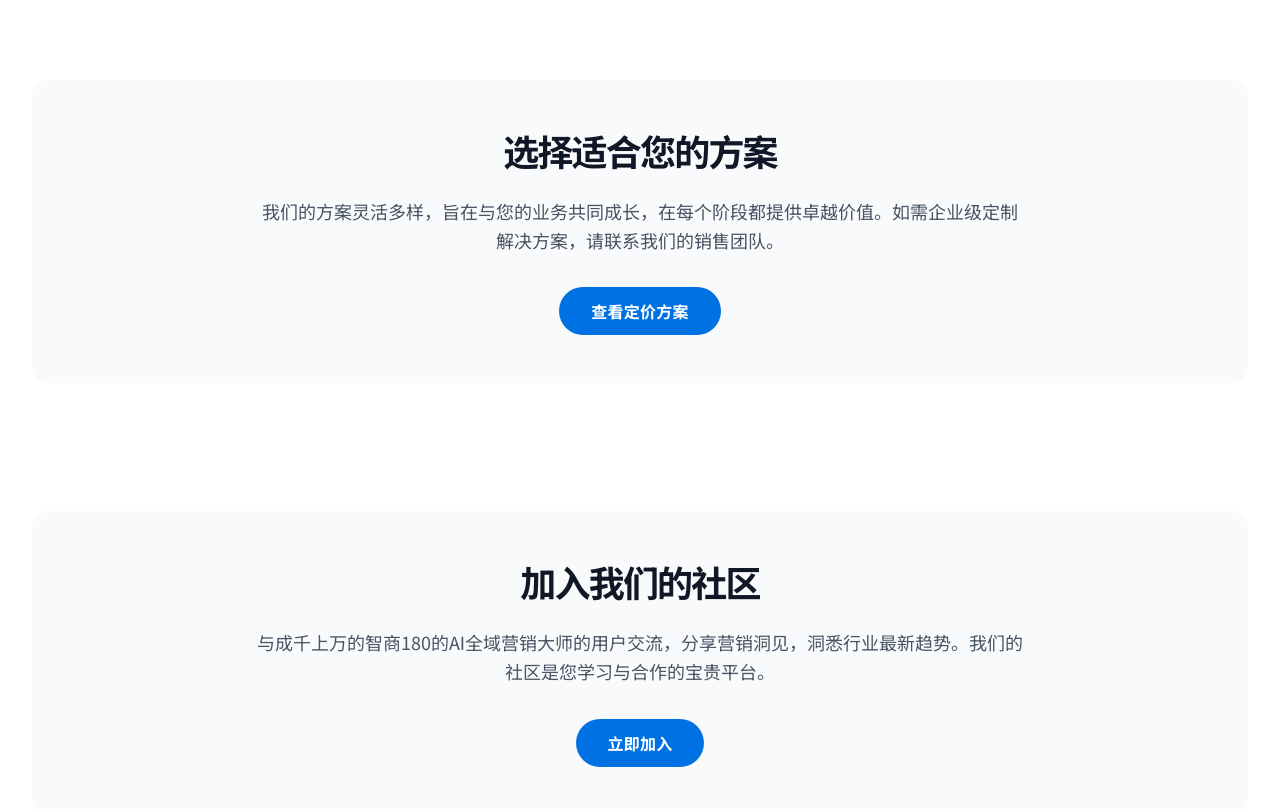
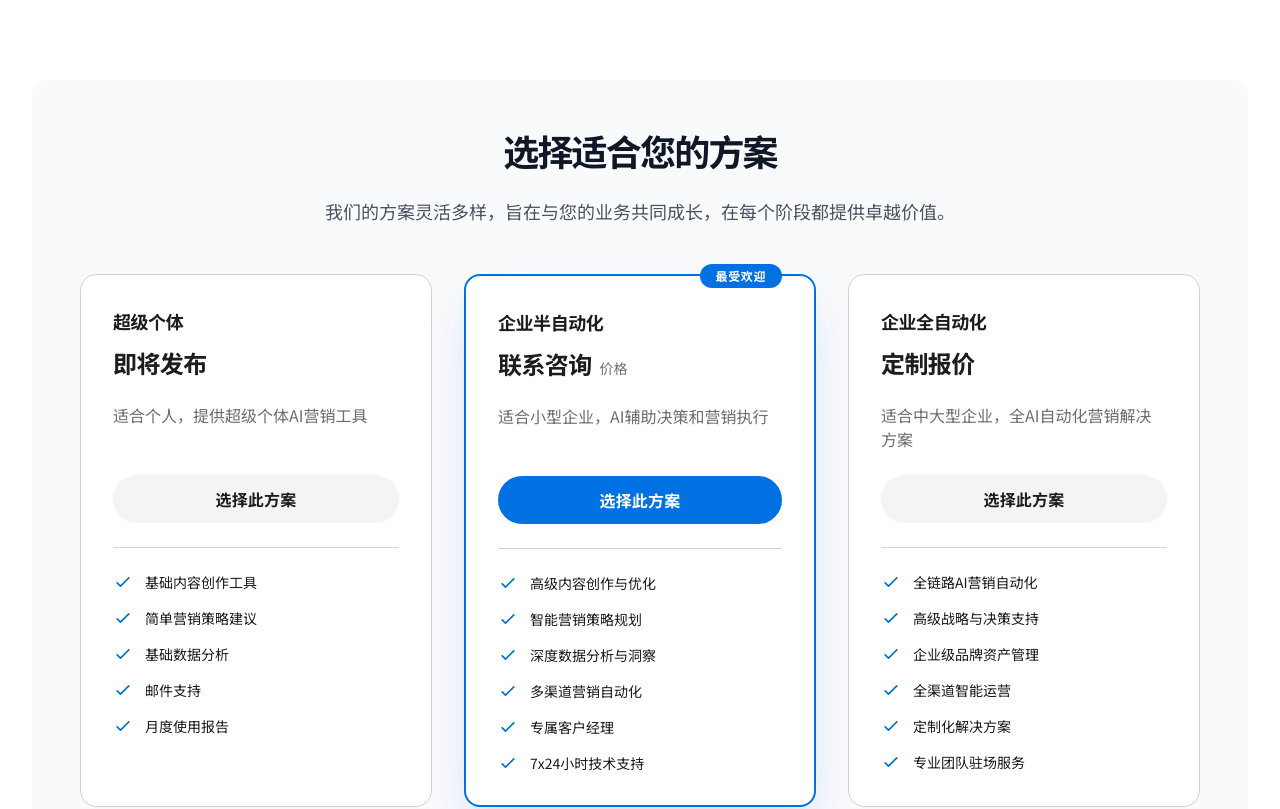
Before and after one commit to WeDAOLabs/xiaodashi-web, a Next.js app in the folder frontend/: page / in a window 1280 px wide. Shown: the part 3460-4269 px from the top of the page. Built offline with nearby package versions, Linux system fonts and the light colour scheme; a web font is replaced by a local one.

Commit message:
调整首页方案

```diff
--- a/frontend/app/components/Pricing.tsx
+++ b/frontend/app/components/Pricing.tsx
@@ -1,17 +1,78 @@
-import { Button } from '@/app/components/ui/Button';
+'use client';
 
-const Pricing = () => (
-  <section className="rounded-2xl bg-gray-50 p-8 text-center sm:p-12">
+import PlanCard, { type PlanProps } from '@/app/components/pricing/PlanCard';
+import { useState } from 'react';
+import ContactSalesModal from './ContactSalesModal';
+
+const Pricing = () => {
+  const [isModalOpen, setIsModalOpen] = useState(false);
+  const plans: PlanProps[] = [
+    {
+      name: '超级个体',
+      price: '即将发布',
+      period: '',
+      description: '适合个人，提供超级个体AI营销工具',
+      features: [
+        '基础内容创作工具',
+        '简单营销策略建议',
+        '基础数据分析',
+        '邮件支持',
+        '月度使用报告'
+      ]
+    },
+    {
+      name: '企业半自动化',
+      price: '联系咨询',
+      period: '价格',
+      description: '适合小型企业，AI辅助决策和营销执行',
+      features: [
+        '高级内容创作与优化',
+        '智能营销策略规划',
+        '深度数据分析与洞察',
+        '多渠道营销自动化',
+        '专属客户经理',
+        '7x24小时技术支持'
+      ],
+      isRecommended: true
+    },
+    {
+      name: '企业全自动化',
+      price: '定制报价',
+      period: '',
+      description: '适合中大型企业，全AI自动化营销解决方案',
+      features: [
+        '全链路AI营销自动化',
+        '高级战略与决策支持',
+        '企业级品牌资产管理',
+        '全渠道智能运营',
+        '定制化解决方案',
+        '专业团队驻场服务'
+      ]
+    }
+  ];
+
+  return (
+    <section className="rounded-2xl bg-gray-50 p-8 sm:p-12">
+      <div className="text-center">
         <h2 className="text-3xl font-bold leading-tight tracking-tighter text-gray-900 sm:text-4xl">
           选择适合您的方案
         </h2>
         <p className="mx-auto mt-6 max-w-3xl text-base font-normal leading-relaxed text-gray-600 sm:text-lg">
-      我们的方案灵活多样，旨在与您的业务共同成长，在每个阶段都提供卓越价值。如需企业级定制解决方案，请联系我们的销售团队。
+          我们的方案灵活多样，旨在与您的业务共同成长，在每个阶段都提供卓越价值。
         </p>
-    <div className="mt-8 flex justify-center">
-      <Button href="/pricing">查看定价方案</Button>
       </div>
+      <div className="mt-12 grid grid-cols-1 gap-8 lg:grid-cols-3">
+        {plans.map((plan, index) => (
+          <PlanCard
+            key={index}
+            {...plan}
+            onSelectPlan={() => setIsModalOpen(true)}
+          />
+        ))}
+      </div>
+      {isModalOpen && <ContactSalesModal onClose={() => setIsModalOpen(false)} />}
     </section>
   );
+};
 
 export default Pricing;
--- /dev/null
+++ b/frontend/app/components/pricing/PlanCard.tsx
@@ -0,0 +1,67 @@
+import { Button } from '@/app/components/ui/Button';
+import CheckIcon from '@/app/components/ui/CheckIcon';
+
+export interface PlanProps {
+  name: string;
+  price: string;
+  period: string;
+  description: string;
+  features: string[];
+  isRecommended?: boolean;
+  onSelectPlan?: () => void;
+}
+
+const PlanCard = ({ name, price, period, description, features, isRecommended, onSelectPlan }: PlanProps) => {
+  const cardClasses = [
+    'relative flex flex-col gap-6 rounded-2xl p-8 bg-[var(--background-color)] transition-transform duration-300 ease-in-out hover:transform hover:-translate-y-1 hover:shadow-2xl',
+    isRecommended
+      ? 'border-2 border-[var(--primary-color)] shadow-2xl shadow-blue-600/20'
+      : 'border border-[var(--border-color)]'
+  ].join(' ');
+
+  return (
+    <div className={cardClasses}>
+      {isRecommended && (
+        <div className="absolute top-0 right-8 -translate-y-1/2">
+          <p className="text-white text-xs font-bold uppercase tracking-wider rounded-full bg-[var(--primary-color)] px-4 py-1">
+            最受欢迎
+          </p>
+        </div>
+      )}
+      <div className="flex flex-col gap-1">
+        <h3 className="text-lg font-semibold text-[var(--text-primary)] tracking-tight">
+          {name}
+        </h3>
+        <div className="flex items-baseline gap-2 mt-2">
+          <span className="text-2xl font-semibold tracking-tight text-[var(--text-primary)]">
+            {price}
+          </span>
+          {period && (
+            <span className="text-sm font-medium text-[var(--text-secondary)] tracking-normal">
+              {period}
+            </span>
+          )}
+        </div>
+      </div>
+      <p className="text-[var(--text-secondary)] text-base h-12 leading-6">
+        {description}
+      </p>
+      <Button
+        variant={isRecommended ? 'primary' : 'ghost'}
+        onClick={onSelectPlan}
+      >
+        选择此方案
+      </Button>
+      <ul className="flex flex-col gap-4 pt-6 border-t border-[var(--border-color)]">
+        {features.map((feature, index) => (
+          <li key={index} className="flex items-center gap-3 text-[var(--text-primary)]">
+            <CheckIcon className="text-[var(--primary-color)] w-5 h-5 flex-shrink-0" />
+            <span className="text-sm">{feature}</span>
+          </li>
+        ))}
+      </ul>
+    </div>
+  );
+};
+
+export default PlanCard;
```
Lines whose indentation alone changed are shown as unchanged.
